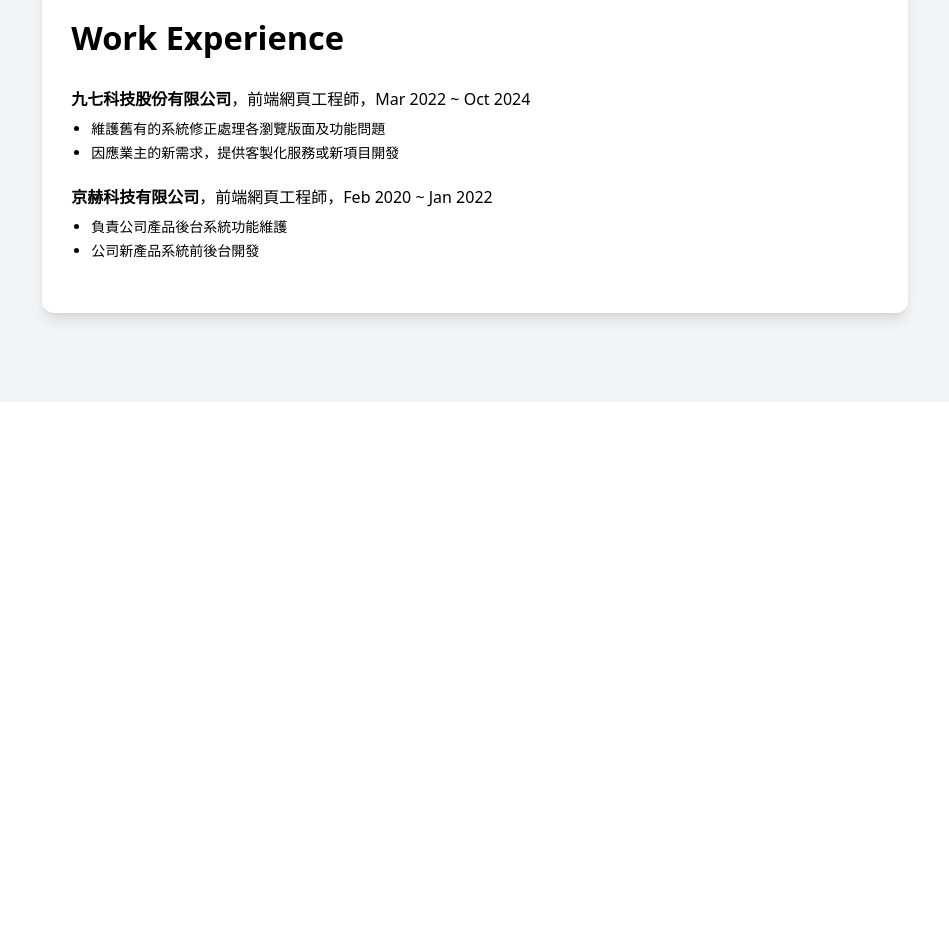
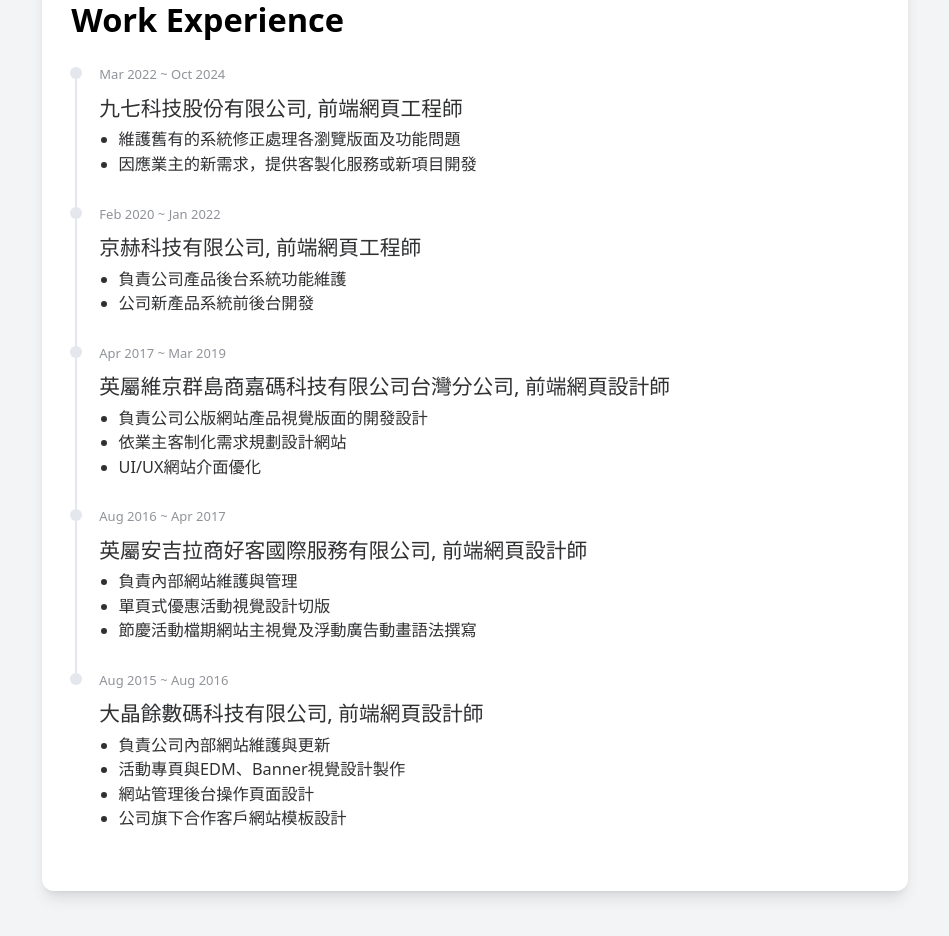
Before and after one commit to shihfuwang/resume, a Vue app: page / in a window 1280 px wide. Shown: the part 920-1856 px from the top of the page, without its empty margins (165-1114 px from the left). Before the commit the page ends 1322 px from the top, so only its background shows below. Built offline with nearby package versions, Linux system fonts and the light colour scheme.

Commit message:
add experienceitem/elementplus

```diff
--- a/package.json
+++ b/package.json
@@ -9,6 +9,7 @@
     "preview": "vite preview"
   },
   "dependencies": {
+    "element-plus": "^2.9.7",
     "vue": "^3.5.13"
   },
   "devDependencies": {
--- a/src/sessions/skills/Skills.vue
+++ b/src/sessions/skills/Skills.vue
@@ -6,7 +6,7 @@
 <template>
   <div>
     <div class="text-left">
-      <Title title="Skill" :size="60" />
+      <Title title="Skill" />
     </div>
 
     <div
--- a/src/sessions/workExperience/WorkExperience.vue
+++ b/src/sessions/workExperience/WorkExperience.vue
@@ -6,34 +6,81 @@
   {
     company: '九七科技股份有限公司',
     role: '前端網頁工程師',
-    period: 'Mar 2022 ~ Oct 2024',
     details: [
       '維護舊有的系統修正處理各瀏覽版面及功能問題',
       '因應業主的新需求，提供客製化服務或新項目開發',
     ],
+    timestamp: 'Mar 2022 ~ Oct 2024',
   },
   {
     company: '京赫科技有限公司',
     role: '前端網頁工程師',
-    period: 'Feb 2020 ~ Jan 2022',
     details: [
       '負責公司產品後台系統功能維護',
       '公司新產品系統前後台開發',
     ],
+    timestamp: 'Feb 2020 ~ Jan 2022',
   },
-  // 更多經歷...
+  {
+    company: '英屬維京群島商嘉碼科技有限公司台灣分公司',
+    role: '前端網頁設計師',
+    details: [
+      '負責公司公版網站產品視覺版面的開發設計',
+      '依業主客制化需求規劃設計網站',
+      'UI/UX網站介面優化',
+    ],
+    timestamp: 'Apr 2017 ~ Mar 2019',
+  },
+  {
+    company: '英屬安吉拉商好客國際服務有限公司',
+    role: '前端網頁設計師',
+    details: [
+      '負責內部網站維護與管理',
+      '單頁式優惠活動視覺設計切版',
+      '節慶活動檔期網站主視覺及浮動廣告動畫語法撰寫',
+    ],
+    timestamp: 'Aug 2016 ~ Apr 2017',
+  },
+  {
+    company: '大晶餘數碼科技有限公司',
+    role: '前端網頁設計師',
+    details: [
+      '負責公司內部網站維護與更新',
+      '活動專頁與EDM、Banner視覺設計製作',
+      '網站管理後台操作頁面設計',
+      '公司旗下合作客戶網站模板設計',
+    ],
+    timestamp: 'Aug 2015 ~ Aug 2016',
+  },
+
 ];
 </script>
 
 <template>
   <div>
-    <Title title="Work Experience" />
-    <div class="mt-6">
-      <ExperienceItem
+    <Title
+      title="Work Experience"
+      class="title"
+    />
+    <el-timeline>
+      <el-timeline-item
         v-for="(exp, index) in experiences"
         :key="index"
-        v-bind="exp"
-      />
-    </div>
+        :timestamp="exp.timestamp"
+        placement="top"
+      >
+        <ExperienceItem
+          :company="exp.company"
+          :role="exp.role"
+          :details="exp.details"
+        />
+      </el-timeline-item>
+    </el-timeline>
   </div>
 </template>
+
+<style scoped lang="scss">
+.title{
+  margin-bottom: size(30);
+}
+</style>
--- a/src/sessions/workExperience/components/ExperienceItem.vue
+++ b/src/sessions/workExperience/components/ExperienceItem.vue
@@ -2,17 +2,16 @@
 const props = defineProps<{
   company: string
   role: string
-  period: string
   details: string[]
 }>();
 </script>
 
 <template>
   <div class="experience-item">
-    <div class="mb-2">
-      <strong>{{ company }}</strong>，{{ role }}，{{ period }}
+    <div class="companyDetail">
+      {{ props.company }}, {{ props.role }}
     </div>
-    <ul class="list-disc pl-5 space-y-1 text-sm">
+    <ul class="list-disc workDetails">
       <li v-for="(detail, index) in details" :key="index">
         {{ detail }}
       </li>
@@ -22,6 +21,17 @@
 
 <style scoped lang="scss">
 .experience-item {
-  margin-bottom: size(30);
+  margin-bottom: size(10);
+}
+
+.companyDetail{
+  margin-top: size(15);
+  font-size: size(28);
+}
+
+.workDetails{
+  font-size: size(22);
+  padding-left: size(26);
+  margin-top: size(5);
 }
 </style>
```
Also changed, not shown: src/main.ts (+6 -1 lines), 1 other file (tests, documents, lock files or other folders).
